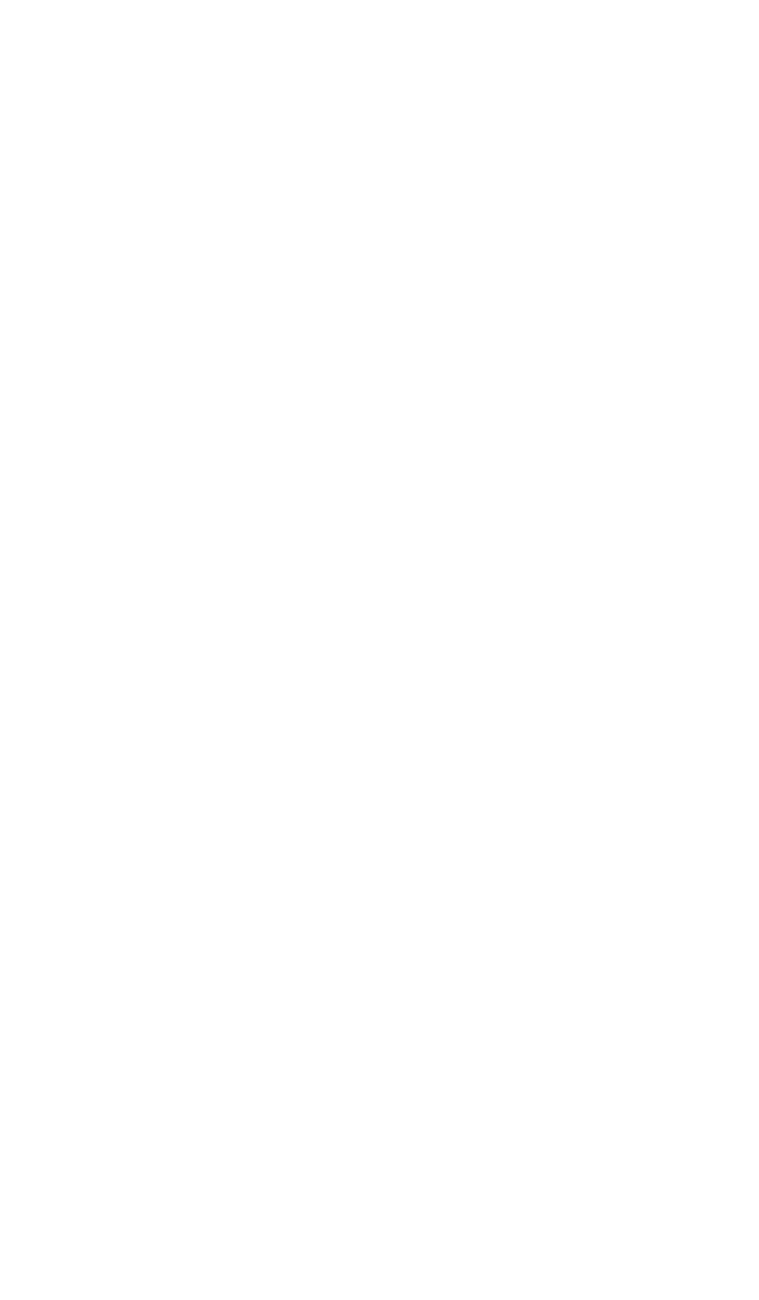
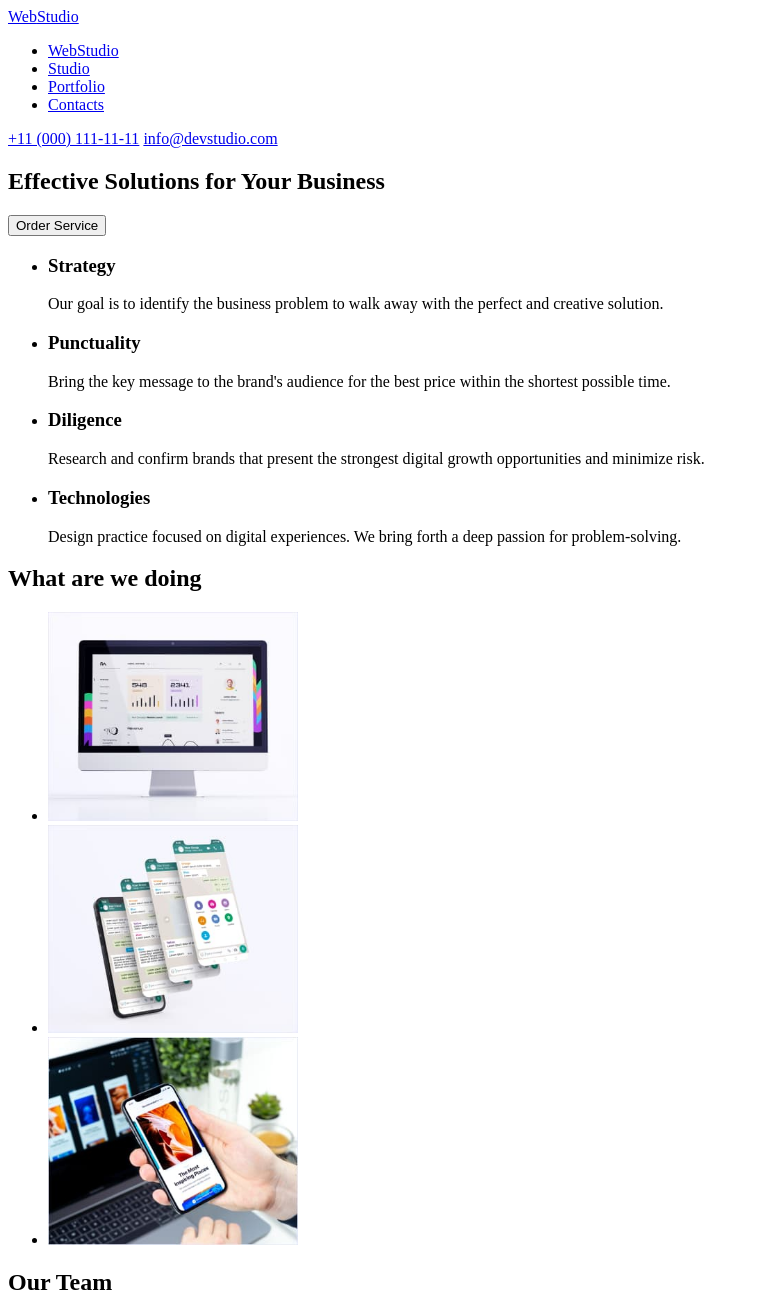
Before and after one commit to YakubovskaYuliya/goit-markup-hw-01, a plain HTML site: page index.html in a window 1280 px wide. Shown: the top 1300 px of the page, without its empty margins (0-759 px from the left). Before the commit the page ends 800 px from the top, so only its background shows below. Drawn offline with Linux system fonts and the light colour scheme.

Commit message:
start project.Added header,about section,whatdoing,,our team

```diff
--- a/index.html
+++ b/index.html
@@ -4,11 +4,142 @@
     <meta charset="UTF-8" />
     <meta http-equiv="X-UA-Compatible" content="IE=edge" />
     <meta name="viewport" content="width=device-width, initial-scale=1.0" />
-    <title>Document</title>
+    <title>WebStudio</title>
   </head>
   <body>
-    <header></header>
-    <main></main>
-    <footer></footer>
+    <header>
+      <nav>
+        <a href="./index.html">Web<span>Studio</span></a>
+
+        <ul>
+          <li><a href="#">WebStudio</a></li>
+          <li><a href="#">Studio</a></li>
+          <li><a href="#">Portfolio</a></li>
+          <li><a href="#">Contacts</a></li>
+        </ul>
+      </nav>
+      <a href="tel:+110001111111 ">+11 (000) 111-11-11</a>
+      <a href="info@devstudio.com">info@devstudio.com</a>
+    </header>
+
+    <main>
+      <!-- Hero section -->
+      <section>
+        <h1>Effective Solutions for Your Business</h1>
+        <button type="button">Order Service</button>
+      </section>
+
+      <!--/ Hero section -->
+
+      <!-- About section -->
+      <section>
+        <ul>
+          <li>
+            <h3>Strategy</h3>
+            <p>
+              Our goal is to identify the business problem to walk away with the
+              perfect and creative solution.
+            </p>
+          </li>
+
+          <li>
+            <h3>Punctuality</h3>
+            <p>
+              Bring the key message to the brand's audience for the best price
+              within the shortest possible time.
+            </p>
+          </li>
+          <li>
+            <h3>Diligence</h3>
+            <p>
+              Research and confirm brands that present the strongest digital
+              growth opportunities and minimize risk.
+            </p>
+          </li>
+          <li>
+            <h3>Technologies</h3>
+            <p>
+              Design practice focused on digital experiences. We bring forth a
+              deep passion for problem-solving.
+            </p>
+          </li>
+        </ul>
+      </section>
+
+      <!-- /About section -->
+
+      <!--  What are we doing Section-->
+      <section>
+        <h2>What are we doing</h2>
+        <ul>
+          <li><img src="./images/img-1.jpg" width="250" alt="Revenue" /></li>
+          <li>
+            <img src="./images/mobil-img-2.jpg" width="250" alt="Support" />
+          </li>
+          <li>
+            <img
+              src="./images/mobil-img-3.jpg"
+              width="250"
+              alt="MobilVersion"
+            />
+          </li>
+        </ul>
+      </section>
+      <!-- / What are we doing Section-->
+
+      <!--Team Section -->
+      <section>
+        <h2>Our Team</h2>
+        <ul>
+          <li>
+            <img
+              src="./images/mark-1-img.jpg"
+              width="250"
+              alt="Man with beard"
+            />
+            <h3>Mark Guerrero</h3>
+            <p>Product Designer</p>
+          </li>
+
+          <li>
+            <img
+              src="./images/tom-2-img.jpg"
+              width="250"
+              alt="Man in a blue shirt"
+            />
+            <h3>Tom Ford</h3>
+            <p>Frontend Developer</p>
+          </li>
+
+          <li>
+            <img
+              src="images/camila-3-img.jpg"
+              width="250"
+              alt="Woman in pink"
+            />
+            <h3>Camila Garcia</h3>
+            <p>Marketing</p>
+          </li>
+
+          <li>
+            <img src="images/daniel-4-img.jpg" alt="Man in a gray t-shirt" />
+            <h3>Daniel Wilson</h3>
+            <p>UI Designer</p>
+          </li>
+        </ul>
+      </section>
+      <!--/Team Section -->
+    </main>
+    <footer>
+      <a href="./index.html">Web<span>Studio</span></a>
+      <ul>
+        <li>
+          <div>
+            Increase the flow of customers and sales for your business with
+            digital marketing & growth solutions.
+          </div>
+        </li>
+      </ul>
+    </footer>
   </body>
 </html>
```
Also changed, not shown: images/Studio.png (added), images/Web.png (added), images/camila-3-img.jpg (added), images/daniel-4-img.jpg (added), images/img-1.jpg (added), images/mark-1-img.jpg (added), images/mobil-img-2.jpg (added), images/mobil-img-3.jpg (added), images/tom-2-img.jpg (added).
